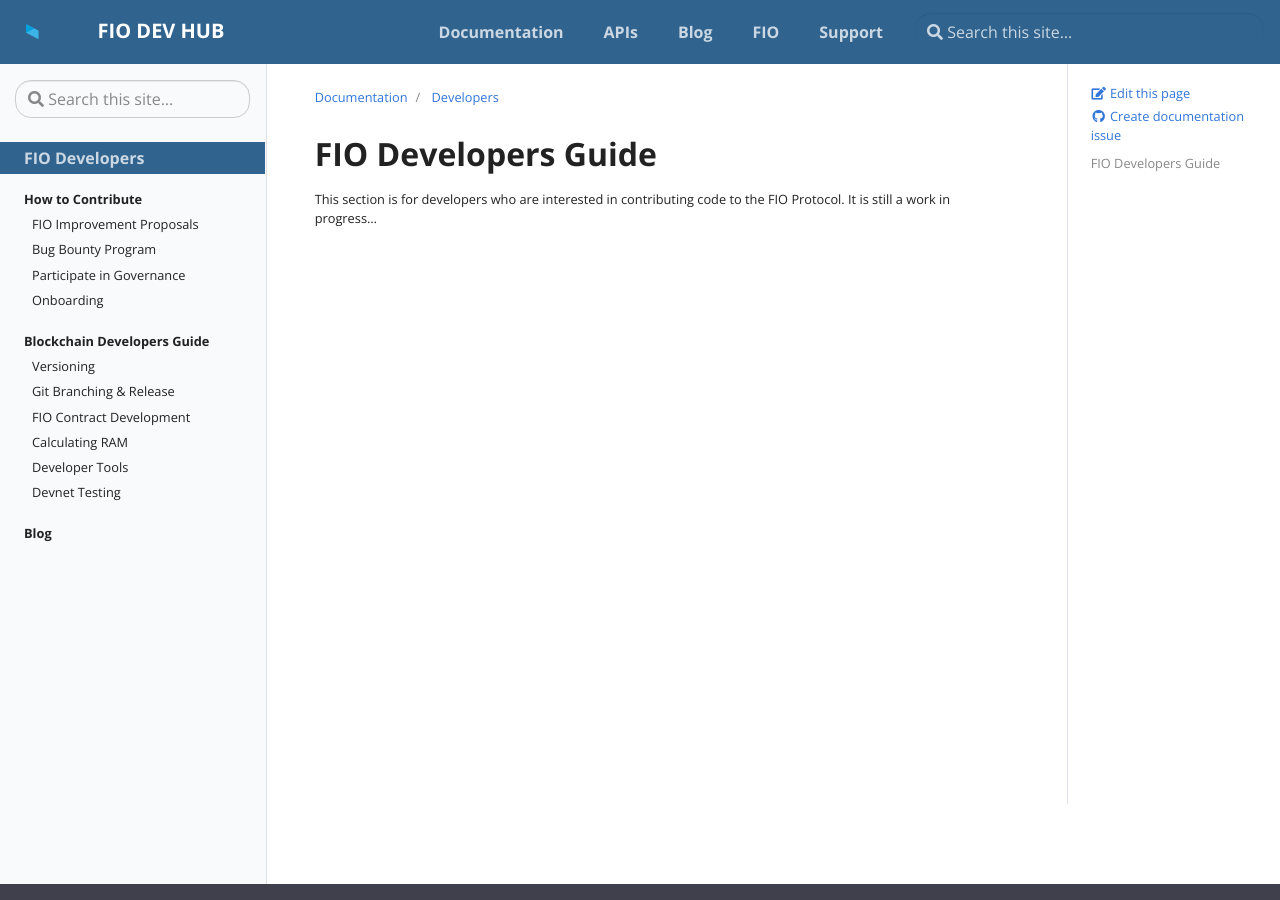
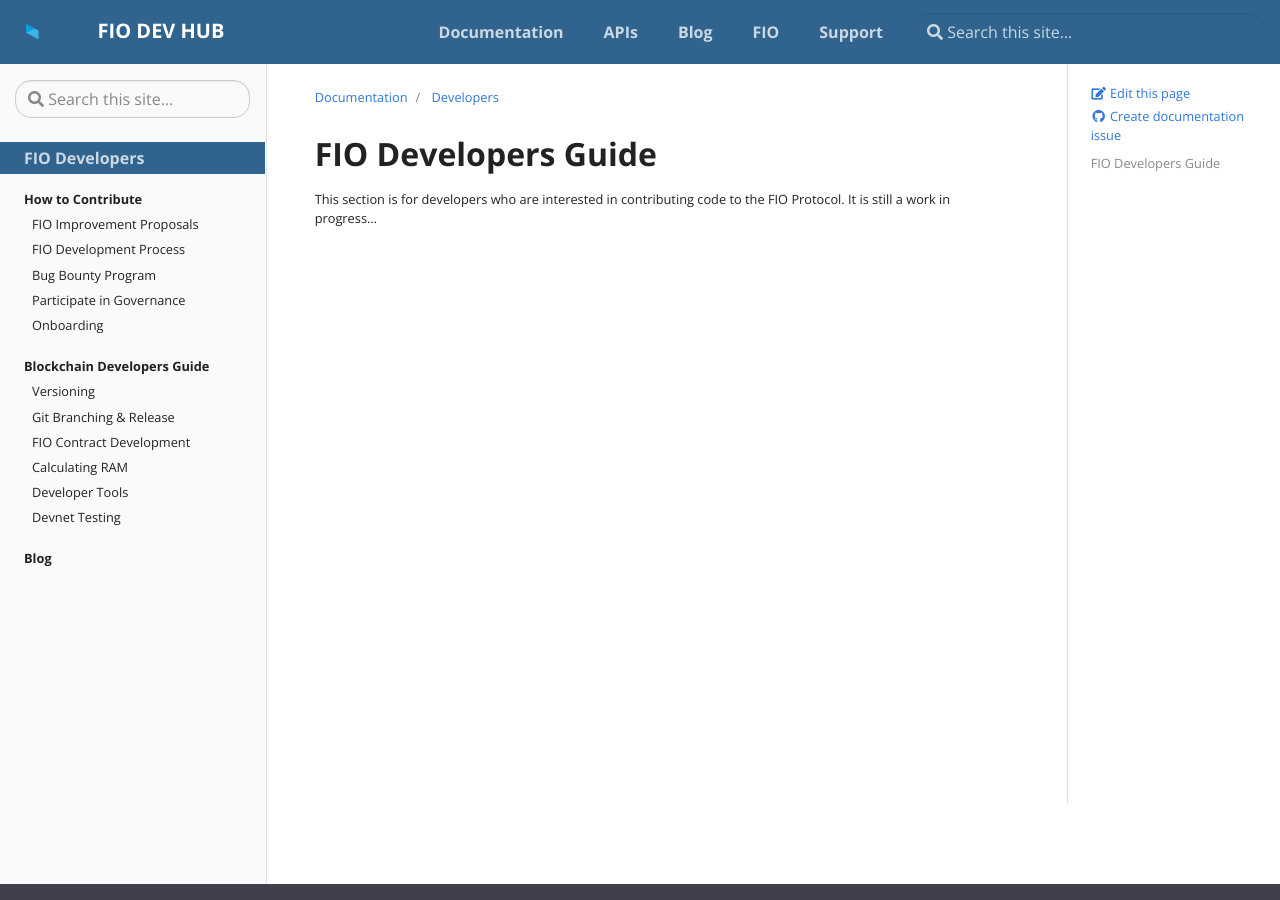
Before and after one commit to fioprotocol/fio-devhub, a Jekyll site: the page built from _docs/developers/index.md, in a window 1280 px wide and 900 px high. Built offline with Jekyll 4.4.1, drawn with Linux system fonts in a browser that asks for light colours.

Commit message:
Update toc-dev.yml
navigation

```diff
--- a/_data/toc-dev.yml
+++ b/_data/toc-dev.yml
@@ -6,6 +6,8 @@
   links:
     - title: FIO Improvement Proposals
       url: "docs/contribute/fips"
+    - title: FIO Development Process
+      url: "docs/contribute/dev-process"
     - title: Bug Bounty Program
       url: "docs/contribute/bounty"
       children:
```
